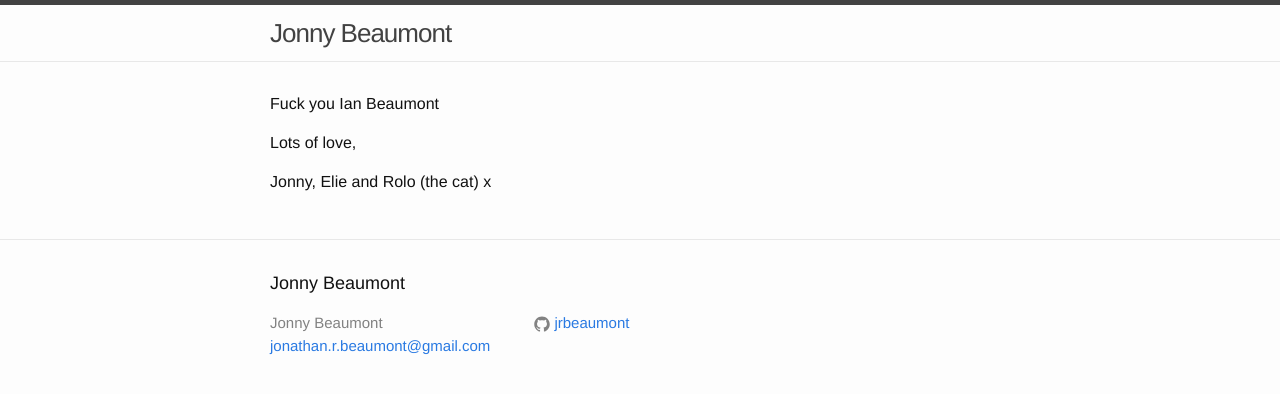
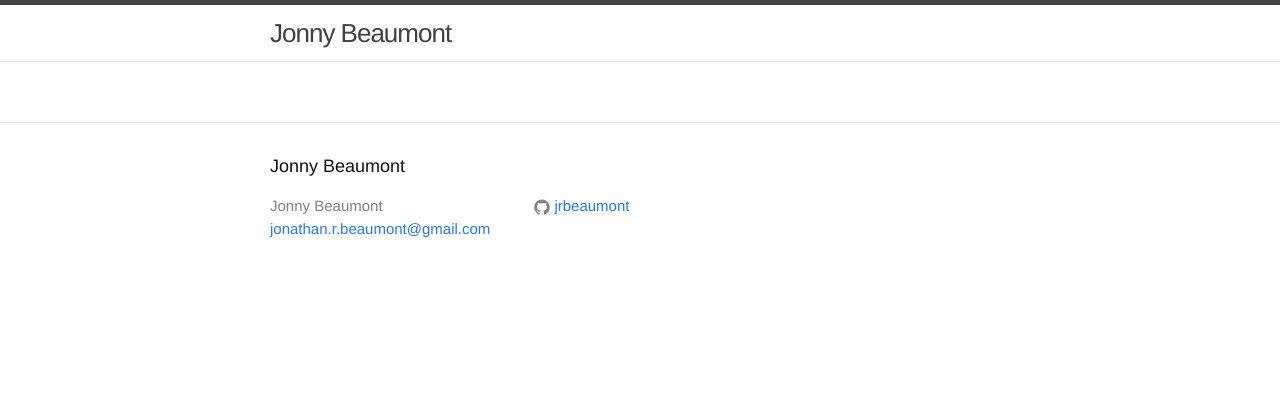
Before and after one commit to jrbeaumont/jrbeaumont.github.io, a Jekyll site: the page built from index.html, in a window 1280 px wide. Shown: the top 394 px of the page. Built offline with Jekyll 4.4.1, drawn with Linux system fonts in a browser that asks for light colours; nearby versions of some CDN libraries; library files that are not in the unit come from our copies.

Commit message:
Joke was over like a month ago

```diff
--- a/index.html
+++ b/index.html
@@ -3,12 +3,6 @@ layout: default
 ---
 
 <div class="home">
-
-<p>Fuck you Ian Beaumont</p>
-
-<p>Lots of love,</p>
-
-<p>Jonny, Elie and Rolo (the cat) x</p>
 
 <!--   <ul class="post-list">
     {% for post in site.posts %}
```
